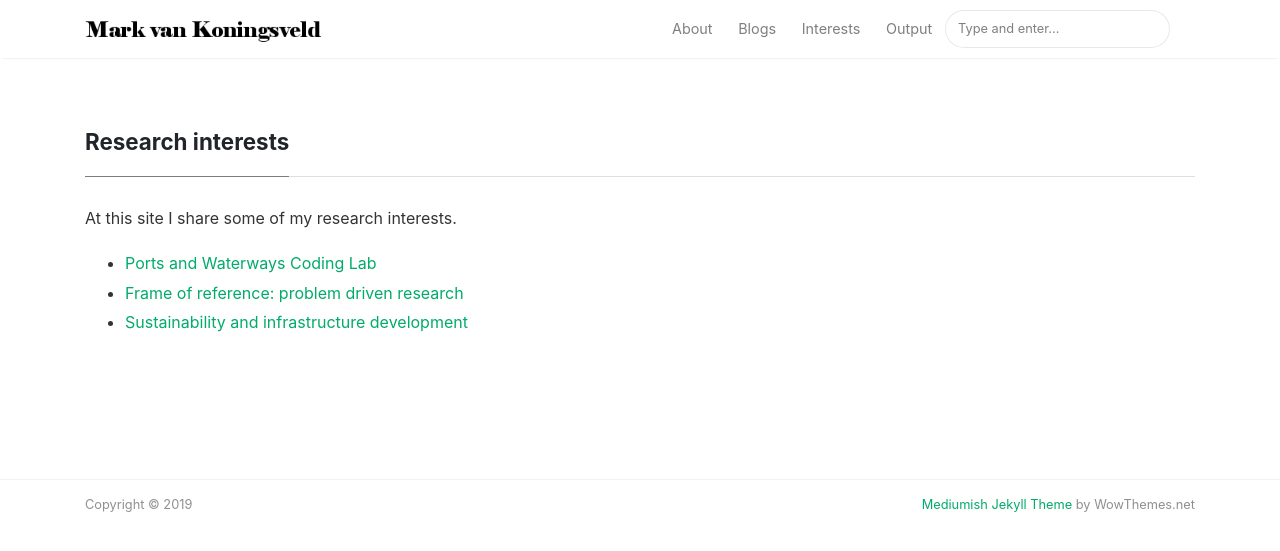
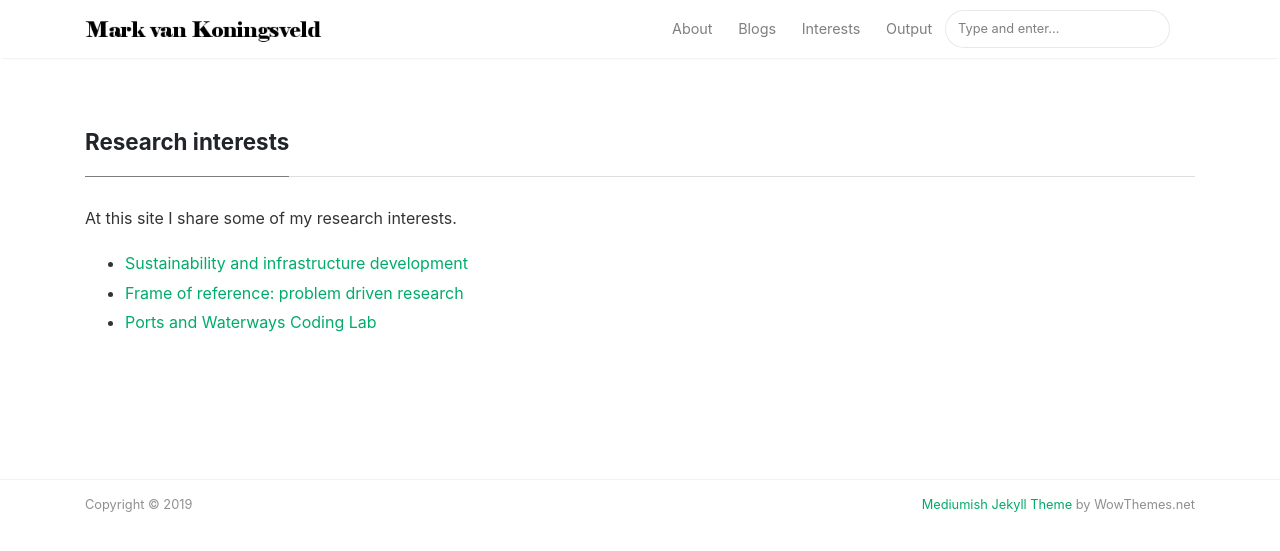
Before and after one commit to markvankoningsveld/markvankoningsveld.github.io, a Jekyll site: the page built from _pages/interests.md, in a window 1280 px wide. Shown: the top 551 px of the page. Built offline with Jekyll 4.4.1, drawn with Linux system fonts in a browser that asks for light colours; nearby versions of some CDN libraries.

```diff
--- a/_pages/interests.md
+++ b/_pages/interests.md
@@ -6,7 +6,7 @@ permalink: /interests
 
 <p>At this site I share some of my research interests.</p>
 <ul>
+  <li><a href="/sustainability">Sustainability and infrastructure development</a></li>
+  <li><a href="/frame_of_reference">Frame of reference: problem driven research</a></li>
   <li><a href="/coding_lab">Ports and Waterways Coding Lab</a></li>
-  <li><a href="/frame_of_reference">Frame of reference: problem driven research</a></li>
-  <li><a href="/sustainability">Sustainability and infrastructure development</a></li>
 </ul>
```
